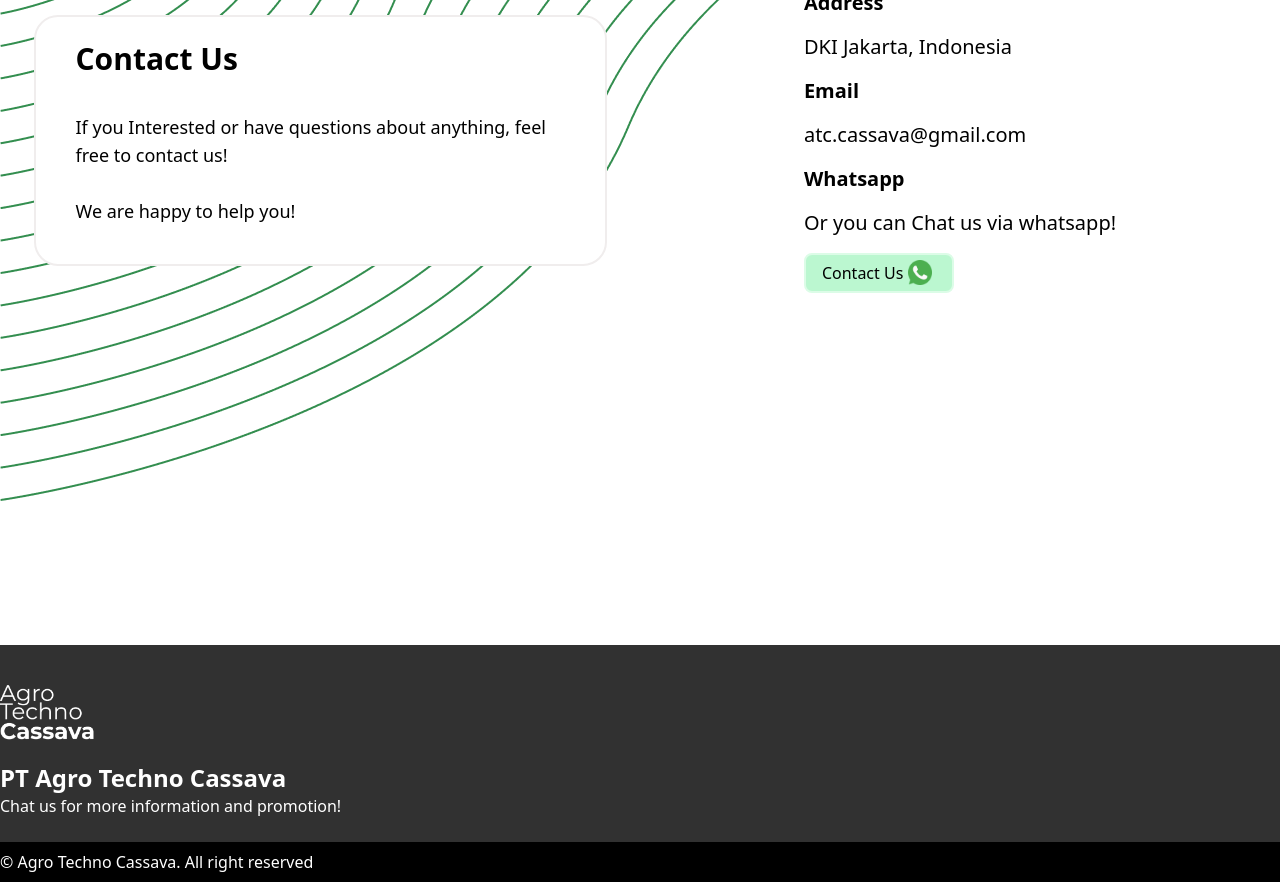
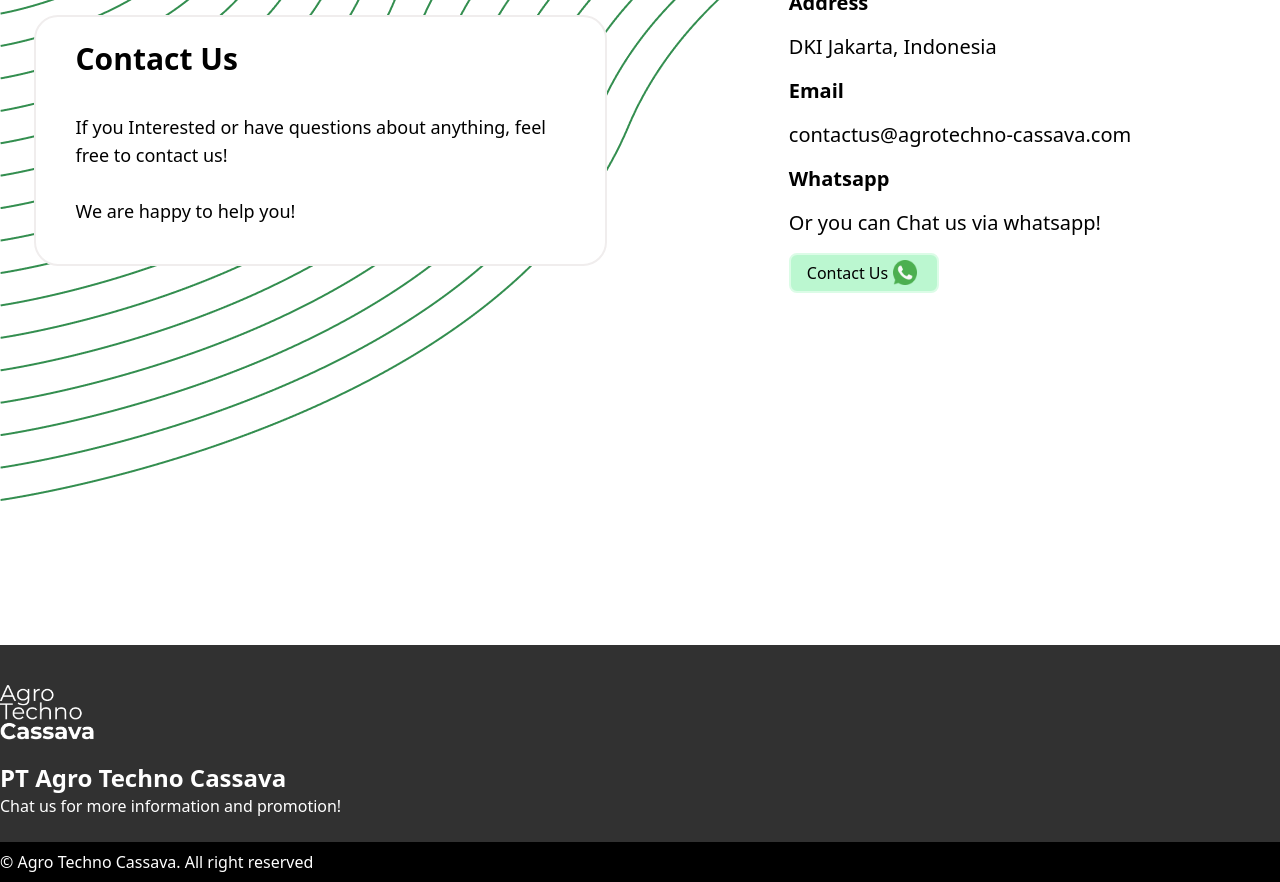
Before and after one commit to ash50/AgroTechnoCassava-ATC-, a React (Create React App) app: page / in a window 1280 px wide. Shown: the part 5700-6582 px from the top of the page. Built offline with nearby package versions, Linux system fonts and the light colour scheme.

Commit message:
fixing email

```diff
--- a/package.json
+++ b/package.json
@@ -2,6 +2,7 @@
   "name": "agro-techno-cassava",
   "version": "0.1.0",
   "private": true,
+  "homepage": "https://agrotechno-cassava.com/",
   "dependencies": {
     "@testing-library/jest-dom": "^5.16.5",
     "@testing-library/react": "^13.4.0",
--- a/src/App.js
+++ b/src/App.js
@@ -759,7 +759,7 @@
 
                     <div className="font-bold text-md lg:text-xl">Email</div>
                     <div className="text-md lg:text-xl">
-                      atc.cassava@gmail.com
+                      contactus@agrotechno-cassava.com
                     </div>
 
                     <div className="font-bold text-md lg:text-xl">Whatsapp</div>
```
